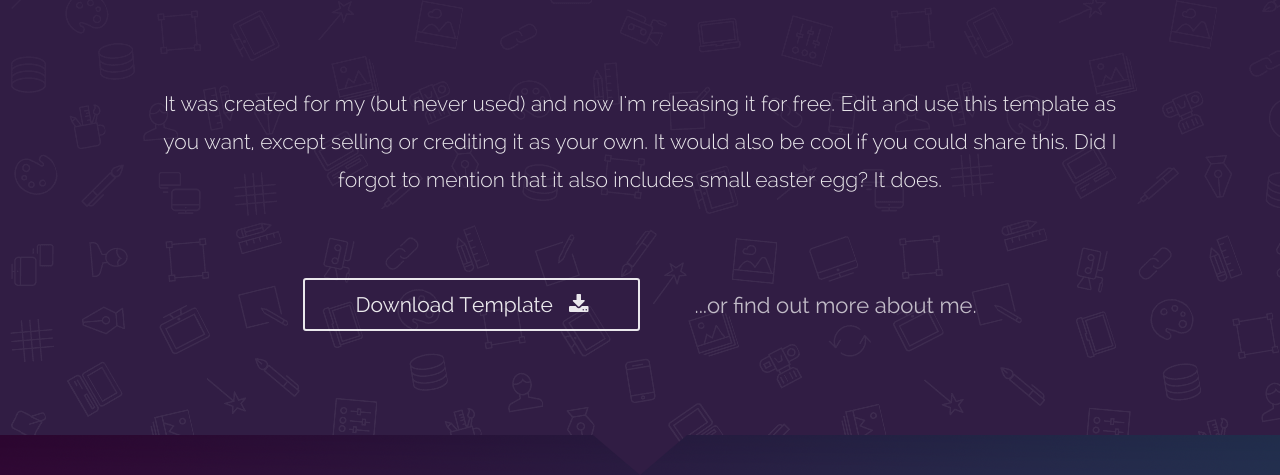
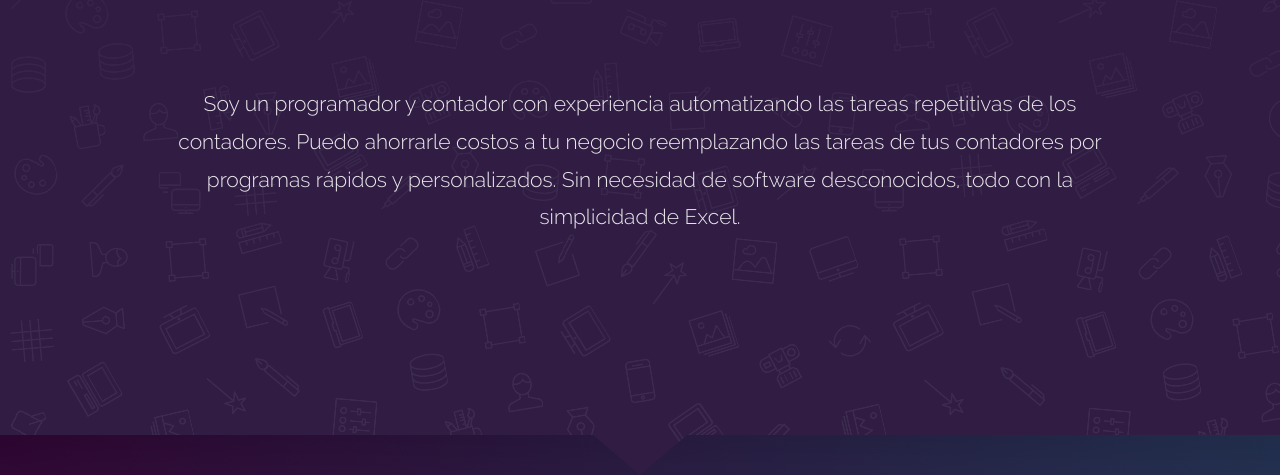
Before and after one commit to rafamph/my-website, a website: page index.html in a window 1280 px wide. Shown: the part 325-800 px from the top of the page. Drawn offline with Linux system fonts and the light colour scheme; files whose address does not match are found by name.

Commit message:
Update index.html

```diff
--- a/index.html
+++ b/index.html
@@ -142,11 +142,7 @@
 					</div>
 				</div>
 				<div class="hero__description">
-					It was created for my (but never used) and now I'm releasing it for free. Edit and use this template as you want, except selling or crediting it as your own. It would also be cool if you could share this. Did I forgot to mention that it also includes small easter egg? It does.
-				</div>
-				<div class="hero__call-to-action">
-					<a href="https://goo.gl/lp9Gd6" target="_blank" class="hero__button  ghost-button  ghost-button--hero">Download Template &nbsp; <i class="fa fa-download"></i></a>
-					<a href="http://serafin.io/?utm_source=Aurora-Template&utm_medium=Hero-Alt-Button&utm_campaign=Freebie" target="_blank" class="hero__alt-button">...or find out more about me.</a>
+					Soy un programador y contador con experiencia automatizando las tareas repetitivas de los contadores. Puedo ahorrarle costos a tu negocio reemplazando las tareas de tus contadores por programas rápidos y personalizados. Sin necesidad de software desconocidos, todo con la simplicidad de Excel.
 				</div>
 			</div>
 		</div>
```
